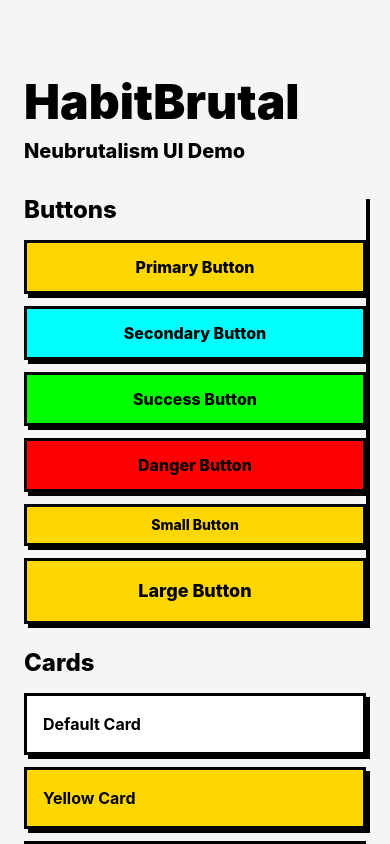
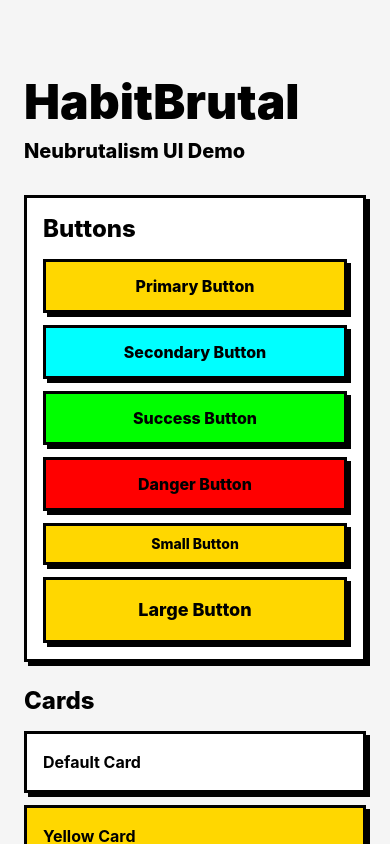
Before and after one commit to mdnaeem95/neubrutalism-habit-tracker, a React Native app: screen / in a window 390 px wide. Built offline with nearby package versions, Linux system fonts and the light colour scheme.

Commit message:
Remove className from Card component
Convert Card to use 100% inline styles.
This was the root cause of Input text duplication since
all Inputs are wrapped in Cards.

Co-Authored-By: Claude Sonnet 4.5 <noreply@anthropic.com>

```diff
--- a/src/components/ui/Card.tsx
+++ b/src/components/ui/Card.tsx
@@ -15,37 +15,40 @@ export const Card: React.FC<CardProps> = ({
   style,
   ...props
 }) => {
-  const getVariantClasses = () => {
+  const getBackgroundColor = () => {
     switch (variant) {
       case 'yellow':
-        return 'bg-neu-yellow';
+        return '#FFD700';
       case 'pink':
-        return 'bg-neu-pink';
+        return '#FF69B4';
       case 'cyan':
-        return 'bg-neu-cyan';
+        return '#00FFFF';
       case 'lime':
-        return 'bg-neu-lime';
+        return '#00FF00';
       default:
-        return 'bg-white';
+        return '#FFFFFF';
     }
   };
 
-  const shadowStyle: ViewStyle = {
-    shadowColor: colors.black,
-    shadowOffset: { width: 4, height: 4 },
-    shadowOpacity: 1,
-    shadowRadius: 0,
-    elevation: 0,
-  };
-
-  const baseClasses = `
-    border-3 border-neu-black rounded-none
-    ${getVariantClasses()}
-    ${noPadding ? '' : 'p-4'}
-  `;
-
   return (
-    <View className={baseClasses} style={[shadowStyle, style]} {...props}>
+    <View
+      style={[
+        {
+          borderWidth: 3,
+          borderColor: '#000000',
+          borderRadius: 0,
+          backgroundColor: getBackgroundColor(),
+          padding: noPadding ? 0 : 16,
+          shadowColor: '#000000',
+          shadowOffset: { width: 4, height: 4 },
+          shadowOpacity: 1,
+          shadowRadius: 0,
+          elevation: 0,
+        },
+        style,
+      ]}
+      {...props}
+    >
       {children}
     </View>
   );
```
